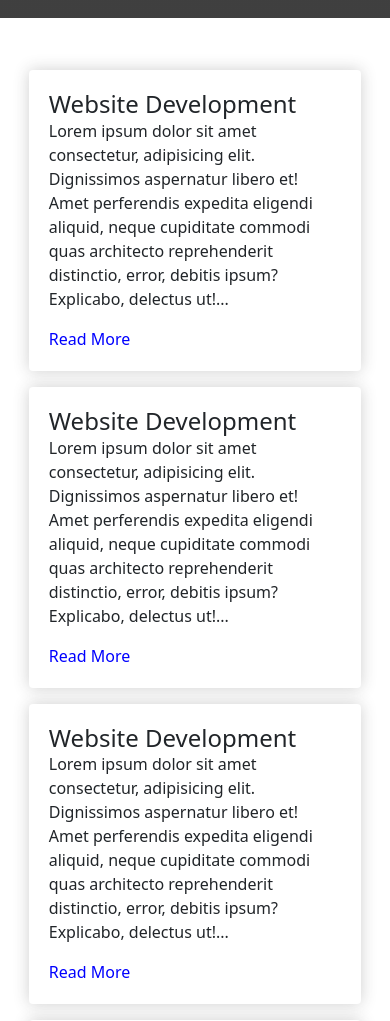
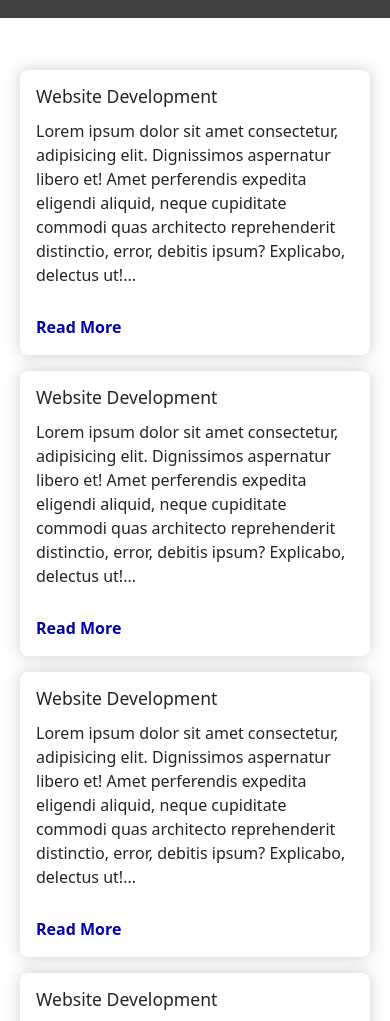
Before and after one commit to TechtenPlanet/techten-frontend, a React (Create React App) app in the folder frontend/: page /services in a window 390 px wide. Shown: the part 494-1515 px from the top of the page. Built offline with nearby package versions, Linux system fonts and the light colour scheme; no server answers; grey boxes are pictures that could not be loaded.

Commit message:
style: unify responsive grids for events and services

```diff
--- a/frontend/src/components/MainEvents/MainEvents.module.css
+++ b/frontend/src/components/MainEvents/MainEvents.module.css
@@ -1,36 +1,36 @@
 .eventsSection {
-  padding: 60px 0;
+  padding: clamp(2.5rem, 5vw, 3.5rem) 0;
   background-color: #f8f9fa;
 }
 
 .eventsSectionWrapper {
   max-width: 1200px;
   margin: 0 auto;
-  padding: 0 20px;
+  padding: 0 clamp(1rem, 3vw, 1.5rem);
 }
 
 .eventFilters {
-  margin-bottom: 40px;
+  margin-bottom: clamp(1.5rem, 3vw, 2.5rem);
   text-align: center;
 }
 
 .sectionTitle {
-  font-size: 2.5rem;
-  font-weight: bold;
+  font-size: clamp(1.75rem, 2.5vw, 2.5rem);
+  font-weight: 700;
   color: #333;
-  margin-bottom: 30px;
+  margin-bottom: clamp(1.25rem, 2vw, 1.75rem);
 }
 
 .tagFilters {
   display: flex;
   flex-wrap: wrap;
   justify-content: center;
-  gap: 10px;
-  margin-bottom: 20px;
+  gap: 0.625rem;
+  margin-bottom: 1.25rem;
 }
 
 .tagButton {
-  padding: 8px 16px;
+  padding: 0.5rem 1.1rem;
   background-color: #e9ecef;
   border: none;
   border-radius: 30px;
@@ -52,9 +52,9 @@
 
 .eventCards {
   display: grid;
-  grid-template-columns: repeat(auto-fill, minmax(350px, 1fr));
-  gap: 30px;
-  margin-bottom: 40px;
+  grid-template-columns: repeat(auto-fit, minmax(260px, 1fr));
+  gap: clamp(1rem, 2vw, 1.75rem);
+  margin-bottom: clamp(2rem, 3vw, 2.5rem);
 }
 
 .eventCard {
@@ -74,17 +74,18 @@
 }
 
 .eventImg {
-  height: 200px;
+  height: clamp(160px, 24vw, 220px);
   background-size: cover;
   background-position: center;
   background-repeat: no-repeat;
 }
 
 .eventTxt {
-  padding: 20px;
+  padding: clamp(1rem, 2vw, 1.25rem);
   display: flex;
   flex-direction: column;
   flex-grow: 1;
+  gap: 0.5rem;
 }
 
 .aboutEvent {
@@ -112,18 +113,20 @@
 }
 
 .eventHeading {
-  font-size: 1.4rem;
+  font-size: clamp(1.1rem, 2vw, 1.4rem);
   font-weight: bold;
   color: #333;
-  margin-bottom: 15px;
   line-height: 1.3;
 }
 
 .eventBrief {
   font-size: 1rem;
   color: #555;
-  margin-bottom: 15px;
   line-height: 1.6;
+  display: -webkit-box;
+  -webkit-line-clamp: 3;
+  -webkit-box-orient: vertical;
+  overflow: hidden;
 }
 
 .eventTags {
--- a/frontend/src/components/MainServices/MainServices.module.css
+++ b/frontend/src/components/MainServices/MainServices.module.css
@@ -1,135 +1,48 @@
 .mainServices {
     width: 100%;
-    height: 70dvh;
     display: flex;
     flex-direction: column;
     justify-content: center;
-    /* align-items: center; */
     margin-top: 32px;
-    padding: 20px 40px;
+    padding: clamp(1.25rem, 3vw, 2.5rem);
     box-sizing: border-box;
 }
 
-.mainServices .mainServicesWrapper, .mainServices .mainServicesWrapper .servicesCards {
+.mainServices .mainServicesWrapper {
     width: 100%;
-    height: 90%;
-    display: flex;
-    align-items: center;
-    justify-content: space-evenly;
+    height: 100%;
 }
 
 .mainServices .mainServicesWrapper .servicesCards {
+    display: grid;
+    grid-template-columns: repeat(auto-fit, minmax(240px, 1fr));
+    gap: clamp(1rem, 2vw, 1.5rem);
+    align-items: stretch;
+}
+
+.mainServices .mainServicesWrapper .servicesCards .serviceCard {
+    box-shadow: 0px 0px 16px #3131313b;
+    padding: clamp(1rem, 2vw, 1.25rem);
+    box-sizing: border-box;
+    border-radius: 8px;
+    background: #fff;
+    display: flex;
+    flex-direction: column;
+    gap: 0.75rem;
     height: 100%;
 }
 
-.mainServices .mainServicesWrapper .servicesCards .serviceCard {
-    width: 23%;
-    height: 80%;
-    box-shadow: 0px 0px 16px #3131313b;
-    padding: 20px;
-    box-sizing: border-box;
-    border-radius: 4px;
-}
-
 .mainServices .mainServicesWrapper .servicesCards .serviceCard .serviceName {
-    font-size: 1.5rem;
+    font-size: clamp(1.1rem, 2vw, 1.5rem);
     margin: 0;
 }
 
 .mainServices .mainServicesWrapper .servicesCards .serviceCard .serviceLink {
-    color: blue;
+    color: #0303AB;
     text-decoration: none;
+    font-weight: 600;
 }
 
 .mainServices .mainServicesWrapper .servicesCards .serviceCard .serviceLink:hover {
     text-decoration: underline;
 }
-
-/* Tablet Styling */
-
-@media screen and (max-width: 700px) {
-    .mainServices {
-        height: fit-content;
-        margin-top: 32px;
-        padding: 20px;
-    }
-
-    .mainServices .intro {
-        font-size: 1rem;
-    }
-
-    .mainServices .mainServicesWrapper, .mainServices .mainServicesWrapper .servicesCards {
-        height: fit-content;
-        justify-content: space-evenly;
-    }
-
-    .mainServices .mainServicesWrapper .servicesCards {
-        height: 100%;
-        flex-wrap: wrap;
-    }
-
-    .mainServices .mainServicesWrapper .servicesCards .serviceCard {
-        width: 45%;
-        height: 80%;
-        padding: 10px;
-        margin-bottom: 16px;
-    }
-
-    .mainServices .mainServicesWrapper .servicesCards .serviceCard .serviceName {
-        font-size: 1.5rem;
-        margin: 0;
-    }
-
-    .mainServices .mainServicesWrapper .servicesCards .serviceCard .serviceLink {
-        color: blue;
-        text-decoration: none;
-    }
-
-    .mainServices .mainServicesWrapper .servicesCards .serviceCard .serviceLink:hover {
-        text-decoration: underline;
-    }
-}
-
-/* Mobile Styling */
-
-@media screen and (max-width: 430px) {
-    .mainServices {
-        width: 100%;
-        height: fit-content;
-        margin-top: 32px;
-        padding: 20px ;
-        box-sizing: border-box;
-    }
-
-    .mainServices .intro {
-        margin-bottom: 16px;
-    }
-
-    .mainServices .mainServicesWrapper, .mainServices .mainServicesWrapper .servicesCards {
-        height: fit-content;
-        flex-wrap: wrap;
-    }
-
-    .mainServices .mainServicesWrapper .servicesCards .serviceCard {
-        width: 95%;
-        height: fit-content;
-        box-shadow: 0px 0px 16px #3131313b;
-        padding: 20px;
-        box-sizing: border-box;
-        border-radius: 4px;
-    }
-
-    .mainServices .mainServicesWrapper .servicesCards .serviceCard .serviceName {
-        font-size: 1.5rem;
-        margin: 0;
-    }
-
-    .mainServices .mainServicesWrapper .servicesCards .serviceCard .serviceLink {
-        color: blue;
-        text-decoration: none;
-    }
-
-    .mainServices .mainServicesWrapper .servicesCards .serviceCard .serviceLink:hover {
-        text-decoration: underline;
-    }
-}
```
